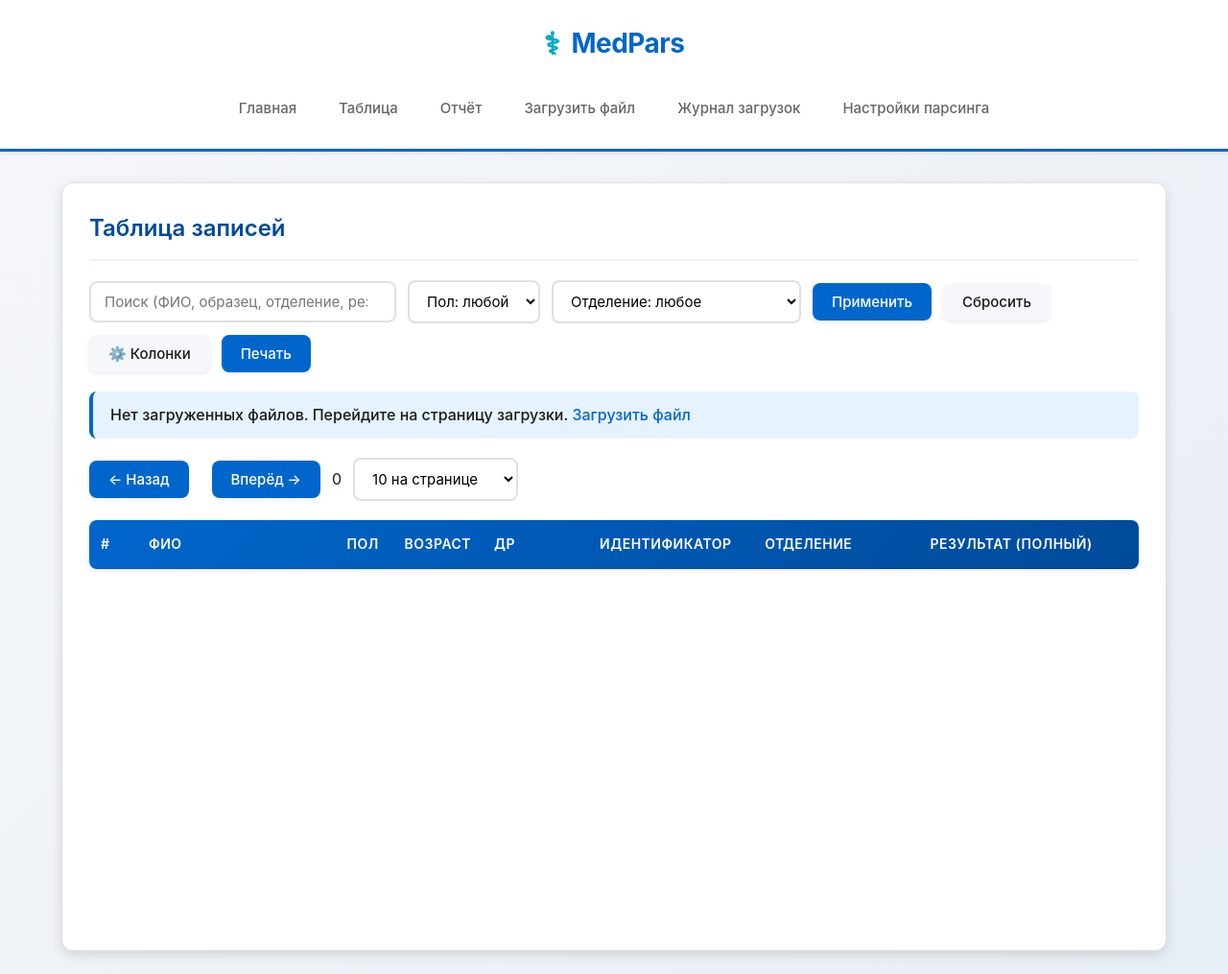
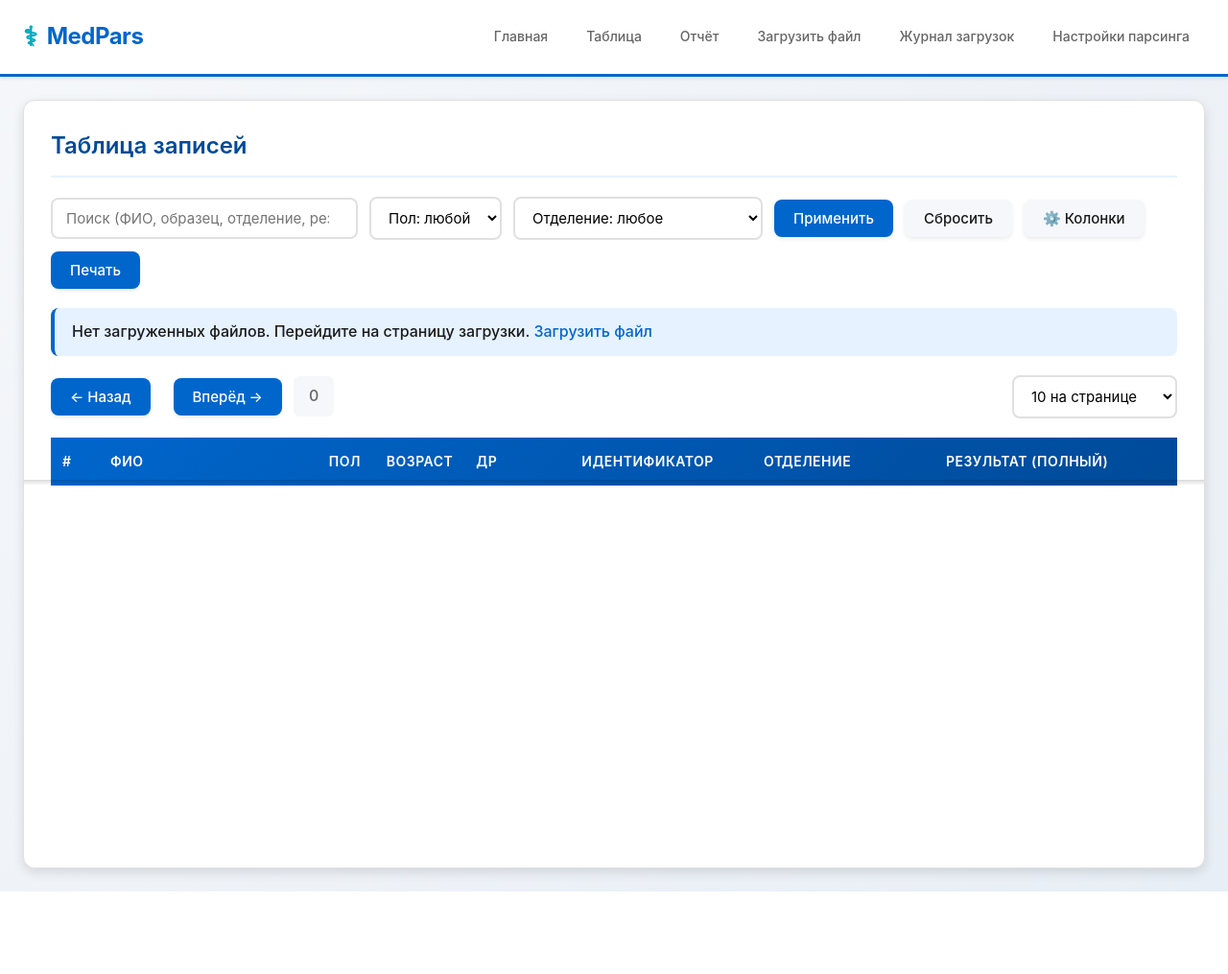
Before and after one commit to sherbaksa/MedPars, a Flask app: page /table in a window 1280 px wide. Shown: the whole page at 96% size. After the commit the page ends 929 px from the top, so only its background shows below. Run offline with Flask 3, Linux system fonts and the light colour scheme; data that the repository does not hold is empty.

Commit message:
Закрепление заголовка приложения и заголовка таблицы

```diff
--- a/lab_parser/app/static/css/main.css
+++ b/lab_parser/app/static/css/main.css
@@ -31,60 +31,67 @@
 }
 
 .container {
-  max-width: 1200px;
+  max-width: 1400px;
   margin: 0 auto;
   padding: 0 24px;
 }
 
-/* ========== Header & Navigation ========== */
+/* ========== Header & Navigation (Фиксированный) ========== */
 header {
   background: var(--bg-white);
-  padding: 20px 0;
-  margin-bottom: 32px;
+  padding: 16px 0;
+  margin-bottom: 24px;
   box-shadow: var(--shadow-sm);
   border-bottom: 3px solid var(--primary-blue);
+  position: sticky;
+  top: 0;
+  z-index: 100;
 }
 
 header .container {
   display: flex;
   align-items: center;
   justify-content: space-between;
-  flex-wrap: wrap;
+  flex-wrap: nowrap;
   gap: 20px;
 }
 
 h1 {
   margin: 0;
-  font-size: 28px;
+  font-size: 24px;
   font-weight: 700;
   color: var(--primary-blue);
   letter-spacing: -0.5px;
   display: flex;
   align-items: center;
-  gap: 12px;
+  gap: 10px;
+  white-space: nowrap;
+  flex-shrink: 0;
 }
 
 h1::before {
   content: "⚕";
-  font-size: 32px;
+  font-size: 28px;
   color: var(--accent-teal);
 }
 
 nav {
   display: flex;
   gap: 8px;
-  flex-wrap: wrap;
+  flex-wrap: nowrap;
+  flex-shrink: 0;
 }
 
 nav a {
-  padding: 10px 18px;
+  padding: 8px 16px;
   text-decoration: none;
   color: var(--text-secondary);
   font-weight: 500;
-  font-size: 15px;
+  font-size: 14px;
   border-radius: 8px;
   transition: all 0.2s ease;
   position: relative;
+  white-space: nowrap;
 }
 
 nav a:hover {
@@ -155,6 +162,8 @@
   margin-bottom: 24px;
   box-shadow: var(--shadow-md);
   border: 1px solid var(--border-color);
+  width: 100%;
+  max-width: calc(100vw - 48px);
 }
 
 h2 {
@@ -244,14 +253,24 @@
   width: 100%;
   border-collapse: collapse;
   background: var(--bg-white);
-  border-radius: 8px;
-  overflow: hidden;
-  box-shadow: var(--shadow-sm);
+  min-width: 800px;
 }
 
 thead {
   background: linear-gradient(135deg, var(--primary-blue) 0%, var(--primary-blue-dark) 100%);
   color: white;
+}
+
+/* Тень под заголовком таблицы */
+.table-header-wrapper::after {
+  content: '';
+  position: absolute;
+  left: 0;
+  right: 0;
+  bottom: 0;
+  height: 6px;
+  background: linear-gradient(to bottom, rgba(0,0,0,0.15), transparent);
+  pointer-events: none;
 }
 
 th {
@@ -328,7 +409,8 @@
   align-items: center;
 }
 
-#pageinfo {
+#pageinfo-top,
+#pageinfo-bottom {
   padding: 8px 16px;
   background: var(--bg-gray);
   border-radius: 6px;
@@ -380,7 +464,8 @@
   font-weight: 500;
 }
 
-#per-page {
+#per-page-top,
+#per-page-bottom {
   margin-left: auto;
 }
 
@@ -696,337 +709,79 @@
   accent-color: var(--primary-blue);
 }
 
-/* Responsive для блоков показателей */
-@media (max-width: 768px) {
-  .indicator-row {
-    grid-template-columns: 1fr;
-  }
+/* ========== Таблица с вертикальной прокруткой ========== */
 
-  .indicator-checkboxes {
-    flex-direction: column;
-    gap: 12px;
-  }
-}
-/* ========== Indicator Blocks (для настроек парсинга) ========== */
-.indicator-block {
-  border: 2px solid var(--border-color);
-  padding: 20px;
-  margin-bottom: 20px;
-  border-radius: 10px;
-  background: linear-gradient(135deg, #ffffff 0%, #f9fbfd 100%);
+.table-wrapper {
+  margin: 20px -28px;
+  padding: 0;
   position: relative;
-  box-shadow: var(--shadow-sm);
-  transition: all 0.2s ease;
+  border-radius: 8px;
+  max-height: calc(100vh - 240px);
+  min-height: 400px;
+  display: flex;
+  flex-direction: column;
+  overflow: hidden;
 }
 
-.indicator-block:hover {
-  border-color: var(--primary-blue);
-  box-shadow: var(--shadow-md);
+/* Контейнер для фиксированного заголовка */
+.table-header-wrapper {
+  overflow-x: auto;
+  overflow-y: hidden;
+  flex-shrink: 0;
+  padding: 0 28px;
+  position: relative;
 }
 
-.indicator-block h5 {
-  margin: 0 0 20px 0;
-  color: var(--primary-blue-dark);
-  font-size: 16px;
-  font-weight: 600;
-  display: flex;
-  justify-content: space-between;
-  align-items: center;
-  padding-bottom: 12px;
-  border-bottom: 2px solid var(--primary-blue-light);
+.table-header-wrapper::-webkit-scrollbar {
+  height: 0;
+  display: none;
 }
 
-.indicator-block .remove-indicator-btn {
-  background-color: #e74c3c;
-  color: white;
-  border: none;
-  padding: 6px 12px;
-  border-radius: 6px;
-  cursor: pointer;
-  font-size: 13px;
-  font-weight: 500;
-  transition: all 0.2s ease;
-  box-shadow: var(--shadow-sm);
+/* Контейнер для прокручиваемого тела таблицы */
+.table-body-wrapper {
+  overflow-x: auto;
+  overflow-y: auto;
+  flex: 1;
+  padding: 0 28px;
 }
 
-.indicator-block .remove-indicator-btn:hover {
-  background-color: #c0392b;
-  transform: translateY(-1px);
-  box-shadow: var(--shadow-md);
-}
-
-.indicator-row {
-  display: grid;
-  grid-template-columns: 1fr 1fr;
-  gap: 15px;
-  margin-bottom: 10px;
-}
-
-.indicator-checkboxes {
-  display: flex;
-  gap: 24px;
-  margin-top: 15px;
-  padding: 12px;
-  background: var(--primary-blue-light);
-  border-radius: 8px;
-}
-
-.indicator-checkboxes label {
-  display: flex;
-  align-items: center;
-  gap: 8px;
-  font-weight: 500;
-  cursor: pointer;
-  color: var(--text-primary);
-  transition: color 0.2s ease;
-}
-
-.indicator-checkboxes label:hover {
-  color: var(--primary-blue);
-}
-
-.indicator-checkboxes input[type="checkbox"] {
-  width: 18px;
-  height: 18px;
-  margin: 0;
-  cursor: pointer;
-  accent-color: var(--primary-blue);
-}
-
-/* Responsive для блоков показателей */
-@media (max-width: 768px) {
-  .indicator-row {
-    grid-template-columns: 1fr;
-  }
-
-  .indicator-checkboxes {
-    flex-direction: column;
-    gap: 12px;
-  }
-}
-
-/* ========== Адаптивная таблица с вертикальной прокруткой ========== */
-
-/* Обертка для центрирования широких контейнеров */
-.container {
-  max-width: 1200px;
-  margin: 0 auto;
-  padding: 0 24px;
-  display: flex;
-  flex-direction: column;
-  align-items: center;
-}
-
-.content-card {
-  background: var(--bg-white);
-  border-radius: 12px;
-  padding: 28px;
-  margin-bottom: 24px;
-  box-shadow: var(--shadow-md);
-  border: 1px solid var(--border-color);
-  width: 100%;
-  max-width: calc(100vw - 48px);
-  /* Убираем overflow-x из content-card, так как он будет в table-wrapper */
-}
-
-/* Обертка для таблицы с прокруткой */
-.table-wrapper {
-  overflow-x: auto;
-  overflow-y: auto;
-  margin: 20px -28px;
-  padding: 0 28px;
-  /* Вычисляем максимальную высоту:
-     100vh - высота header (~80px) - отступы и padding (~200px для контролов и заголовка) */
-  max-height: calc(100vh - 280px);
-  /* Минимальная высота для комфортного отображения */
-  min-height: 400px;
-  position: relative;
-  border-radius: 8px;
-}
-
-/* Стилизация полосы прокрутки для webkit браузеров */
-.table-wrapper::-webkit-scrollbar {
+/* Стилизация полосы прокрутки для tbody wrapper */
+.table-body-wrapper::-webkit-scrollbar {
   width: 12px;
   height: 12px;
 }
 
-.table-wrapper::-webkit-scrollbar-track {
+.table-body-wrapper::-webkit-scrollbar-track {
   background: var(--bg-gray);
   border-radius: 6px;
 }
 
-.table-wrapper::-webkit-scrollbar-thumb {
+.table-body-wrapper::-webkit-scrollbar-thumb {
   background: var(--primary-blue);
   border-radius: 6px;
   border: 2px solid var(--bg-gray);
 }
 
-.table-wrapper::-webkit-scrollbar-thumb:hover {
+.table-body-wrapper::-webkit-scrollbar-thumb:hover {
   background: var(--primary-blue-dark);
 }
 
 /* Стилизация для Firefox */
-.table-wrapper {
+.table-body-wrapper {
   scrollbar-width: thin;
   scrollbar-color: var(--primary-blue) var(--bg-gray);
 }
 
-/* Таблица с минимальными размерами колонок */
-table {
+/* Таблицы внутри контейнеров */
+.table-header-wrapper table,
+.table-body-wrapper table {
   width: 100%;
   min-width: 800px;
   border-collapse: collapse;
   background: var(--bg-white);
-  border-radius: 8px;
-  overflow: hidden;
-  box-shadow: var(--shadow-sm);
 }
 
-/* Фиксированный заголовок таблицы */
-thead {
-  position: sticky;
-  top: 0;
-  z-index: 10;
-  background: linear-gradient(135deg, var(--primary-blue) 0%, var(--primary-blue-dark) 100%);
-  color: white;
-}
-
-/* Тень под заголовком при прокрутке */
-thead::after {
-  content: '';
-  position: absolute;
-  left: 0;
-  bottom: -4px;
-  width: 100%;
-  height: 4px;
-  background: linear-gradient(to bottom, rgba(0,0,0,0.1), transparent);
-  pointer-events: none;
-}
-
-th {
-  padding: 14px 12px;
-  text-align: left;
-  font-weight: 600;
-  font-size: 14px;
-  text-transform: uppercase;
-  letter-spacing: 0.5px;
-  border: none;
-  white-space: nowrap;
-  overflow: hidden;
-  text-overflow: ellipsis;
-}
-
-td {
-  padding: 12px;
-  border-bottom: 1px solid var(--border-color);
-  white-space: nowrap;
-  overflow: hidden;
-  text-overflow: ellipsis;
-  word-wrap: break-word;
-}
-
-tbody tr {
-  transition: background 0.15s ease;
-}
-
-tbody tr:hover {
-  background: var(--primary-blue-light);
-}
-
-tbody tr:last-child td {
-  border-bottom: none;
-}
-
-/* Ограничиваем ширину некоторых колонок */
-th:nth-child(1), td:nth-child(1) { /* № */
-  width: 50px;
-  min-width: 50px;
-}
-
-th:nth-child(3), td:nth-child(3) { /* Пол */
-  width: 60px;
-  min-width: 60px;
-}
-
-th:nth-child(4), td:nth-child(4) { /* Возраст */
-  width: 80px;
-  min-width: 80px;
-}
-
-th:nth-child(5), td:nth-child(5) { /* ДР */
-  width: 110px;
-  min-width: 110px;
-}
-
-/* Колонки с минимальной шириной */
-th:nth-child(2), td:nth-child(2) { /* ФИО */
-  min-width: 180px;
-  max-width: 250px;
-}
-
-th:nth-child(6), td:nth-child(6) { /* Идентификатор */
-  min-width: 120px;
-  max-width: 150px;
-}
-
-th:nth-child(7), td:nth-child(7) { /* Отделение */
-  min-width: 150px;
-  max-width: 250px;
-}
-
-/* Динамические колонки анализов */
-.dynamic-test-col {
-  min-width: 100px;
-  max-width: 200px;
-}
-
-.dynamic-test-col + td {
-  min-width: 100px;
-  max-width: 200px;
-  white-space: normal;
-}
-
-/* Последняя колонка - результат полный */
-th:last-child, td:last-child {
-  min-width: 200px;
-  max-width: 400px;
-  white-space: normal;
-}
-
-/* Responsive для мобильных */
-@media (max-width: 768px) {
-  .content-card {
-    max-width: calc(100vw - 24px);
-    min-width: calc(100vw - 24px);
-    padding: 16px;
-  }
-
-  .table-wrapper {
-    margin: 20px -16px;
-    padding: 0 16px;
-    max-height: calc(100vh - 320px);
-    min-height: 300px;
-  }
-}
-
-/* Номера страниц - дополнительный стиль для корректного скрытия */
-#page-numbers-top, #page-numbers-bottom {
-  transition: opacity 0.2s ease;
-}
-
-/* Стили для печати - убираем прокрутку и показываем всю таблицу */
-@media print {
-  .table-wrapper {
-    overflow: visible !important;
-    max-height: none !important;
-    min-height: 0 !important;
-  }
-
-  thead {
-    position: static !important;
-  }
-}
-/* ========== Управление колонками (добавить в конец main.css) ========== */
+/* ========== Управление колонками ========== */
 
 .columns-list {
   max-height: 500px;
--- a/lab_parser/app/static/js/table.js
+++ b/lab_parser/app/static/js/table.js
@@ -536,6 +536,16 @@
   // Применяем настройки колонок к ячейкам
   applyColumnSettings();
 
+  // Синхронизация горизонтальной прокрутки между header и body
+  const headerWrapper = document.querySelector('.table-header-wrapper');
+  const bodyWrapper = document.querySelector('.table-body-wrapper');
+
+  if (headerWrapper && bodyWrapper) {
+    bodyWrapper.addEventListener('scroll', () => {
+      headerWrapper.scrollLeft = bodyWrapper.scrollLeft;
+    });
+  }
+
   // Добавляем обработчики для раскрытия/свертывания результатов
   tbody.querySelectorAll('.expand-link').forEach(link => {
     link.addEventListener('click', (e) => {
--- a/lab_parser/app/templates/table.html
+++ b/lab_parser/app/templates/table.html
@@ -36,7 +36,8 @@
     </div>
 
     <div class="table-wrapper">
-      <table id="records">
+      <div class="table-header-wrapper">
+        <table>
           <thead>
             <tr id="table-header">
               <th data-column-id="row_number">#</th>
@@ -50,8 +51,13 @@
               <th data-column-id="full_result">Результат (полный)</th>
             </tr>
           </thead>
+        </table>
+      </div>
+      <div class="table-body-wrapper">
+        <table id="records">
           <tbody></tbody>
         </table>
+      </div>
     </div>
 
 
```
Also changed, not shown: other parts of lab_parser/app/static/css/main.css (+177 -75 lines). Lines whose indentation alone changed are shown as unchanged.
